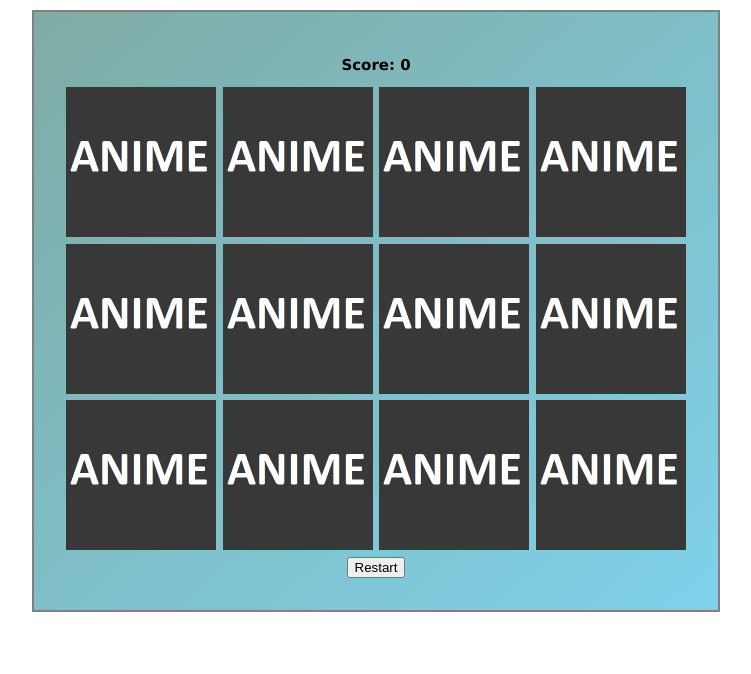
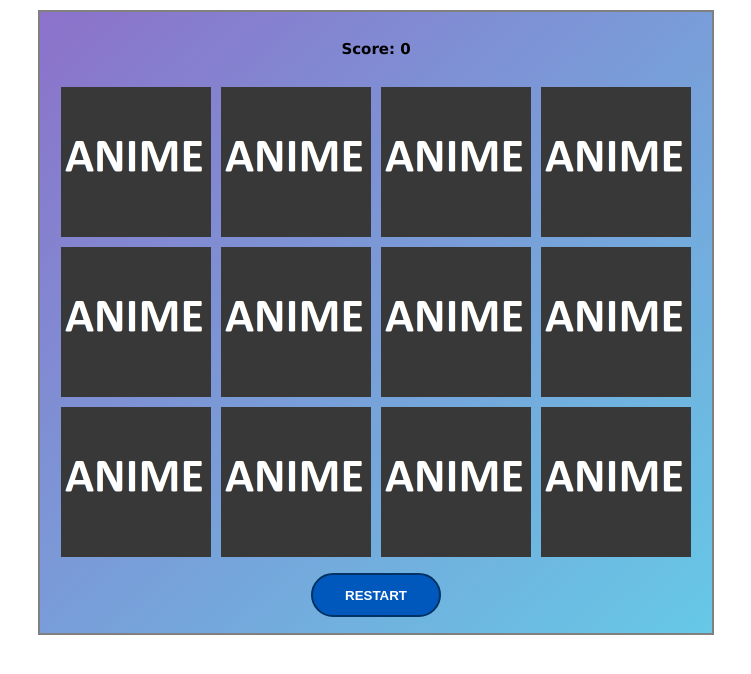
Before and after one commit to Prathmesh2001/Memory-Game-JavaScript-, a plain HTML site: page index.html in a window 1280 px wide. Shown: the whole page, without its empty margins (264-1015 px from the left). Drawn offline with Linux system fonts and the light colour scheme.

Commit message:
second commit

```diff
--- a/main.js
+++ b/main.js
@@ -46,6 +46,9 @@ document.addEventListener('DOMContentLoaded', () => {
     let cardWon = [];
     let score = document.getElementById('score');
 
+    //randomize the card array
+    cardArray.sort(() => 0.5 - Math.random());
+
     //create board
     function createBoard() {
         for (let i = 0; i < cardArray.length; i++) {
@@ -68,7 +71,7 @@ document.addEventListener('DOMContentLoaded', () => {
             cardChosenId.push(cardId);
             this.setAttribute('src', cardArray[cardId].img);
             if (cardChosen.length === 2) {
-                setTimeout(checkMatch, 300);
+                setTimeout(checkMatch, 500);
             }
         }
     }
--- a/style.css
+++ b/style.css
@@ -12,19 +12,43 @@ body {
     left: 50%;
     transform: translate(-50%, 0);
     border: 2px solid gray;
-    background: linear-gradient(to bottom right, rgba(0, 88, 74, 0.5), rgba(0, 164, 214, 0.5));
-    padding: 2rem;
+    background: linear-gradient(to bottom right, rgba(63, 19, 167, 0.6), rgba(0, 164, 214, 0.6));
+    padding: 1rem;
+    width: 50%;
 }
 
 .grid {
-    display: flex;
+    /* display: flex;
     flex-flow: wrap row;
     width: 620px;
     height: 470px;
-    justify-content: space-between;
+    justify-content: space-between; */
+    display: grid;
+    grid-template-rows: repeat(3, 150px);
+    grid-template-columns: repeat(auto-fit, 150px);
+    grid-gap: 10px;
+    justify-items: center;
+    justify-content: center;
+    padding: 1rem 0;
 }
 
 .img-container {
     width: 150px;
     height: 150px;
 }
+
+button {
+    padding: 0.8rem 2rem;
+    background-color: #0058bd;
+    border: 2px solid #003264;
+    color: #ffffff;
+    font-weight: 600;
+    text-transform: uppercase;
+    border-radius: 25px;
+    transition: all ease-in-out 0.2s;
+}
+
+button:hover {
+    background-color: #003264;
+    border-color: #1966bd;
+}
```
